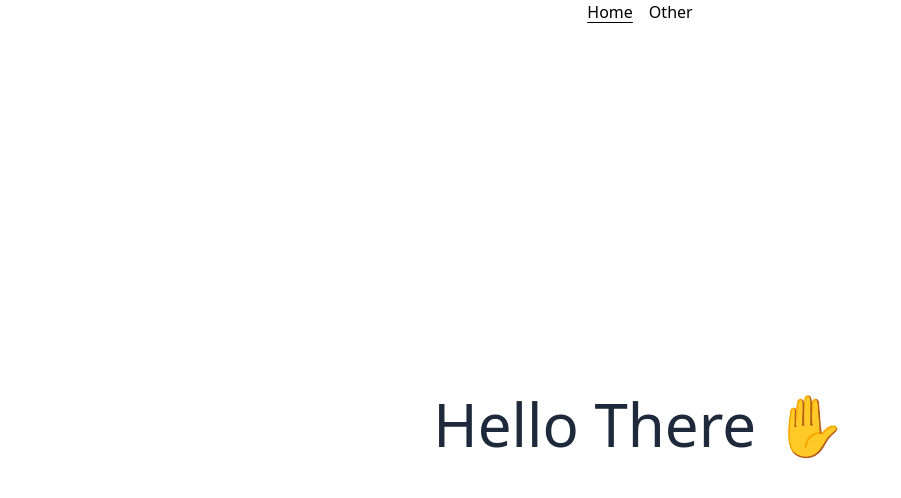
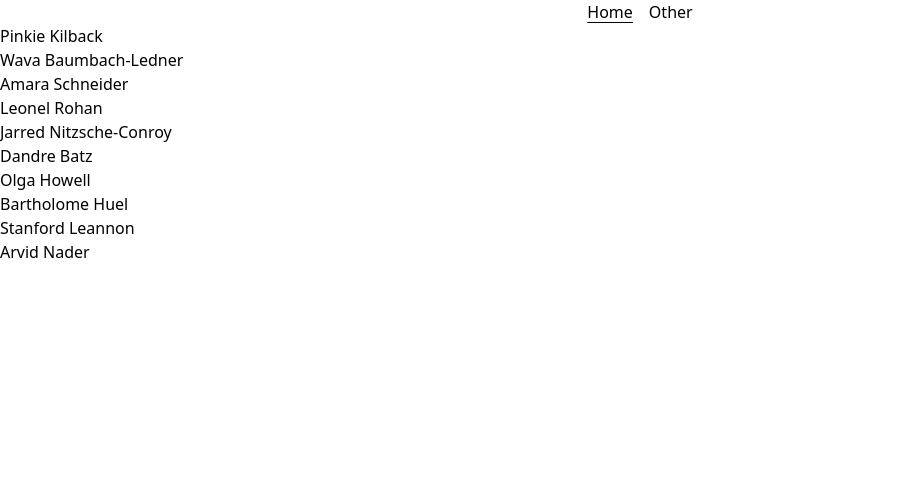
Before and after one commit to ggonz296/project5, a Vue app: page / in a window 1280 px wide. Shown: the top 498 px of the page, without its empty margins (0-901 px from the left). Built offline with nearby package versions, Linux system fonts and the light colour scheme.

Commit message:
Initialized Card Components

```diff
--- a/package.json
+++ b/package.json
@@ -13,6 +13,7 @@
     "format:check": "prettier --check ."
   },
   "dependencies": {
+    "@faker-js/faker": "^9.5.0",
     "vue": "^3.2.37",
     "vue-router": "^4.1.5"
   },
--- /dev/null
+++ b/src/components/MainCardSingle.vue
@@ -0,0 +1,11 @@
+<script setup>
+import { faker } from '@faker-js/faker'
+//change these
+const firstname = faker.person.firstName()
+const lastname = faker.person.lastName()
+
+</script>
+
+<template>
+    {{ firstname }} {{ lastname }} <br/>
+</template>
--- /dev/null
+++ b/src/components/MainCards.vue
@@ -0,0 +1,8 @@
+<script setup>
+    import MainCardSingle from './MainCardSingle.vue'
+</script>
+
+<template>
+    <!--Change the number of cards-->
+    <MainCardSingle v-for="card in 10" :key="card"></MainCardSingle>
+</template>
--- a/src/views/HomePage.vue
+++ b/src/views/HomePage.vue
@@ -1,10 +1,8 @@
 <script setup>
 import { ref } from 'vue'
-const title = ref('Hello There ✋')
+import MianCards from '@/components/MainCards.vue'
 </script>
 
 <template>
-  <main class="flex min-h-screen items-center justify-center">
-    <h1 class="text-6xl font-thin text-slate-800">{{ title }}</h1>
-  </main>
+  <MianCards></MianCards>
 </template>
```
Also changed, not shown: 1 other file (tests, documents, lock files or other folders).
